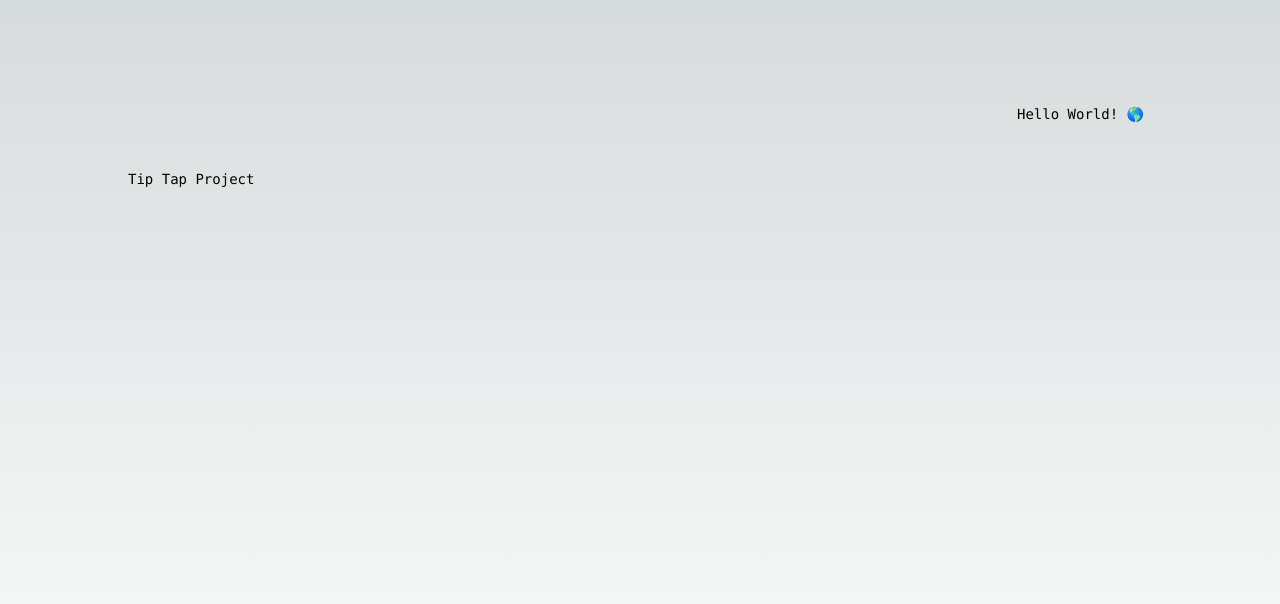
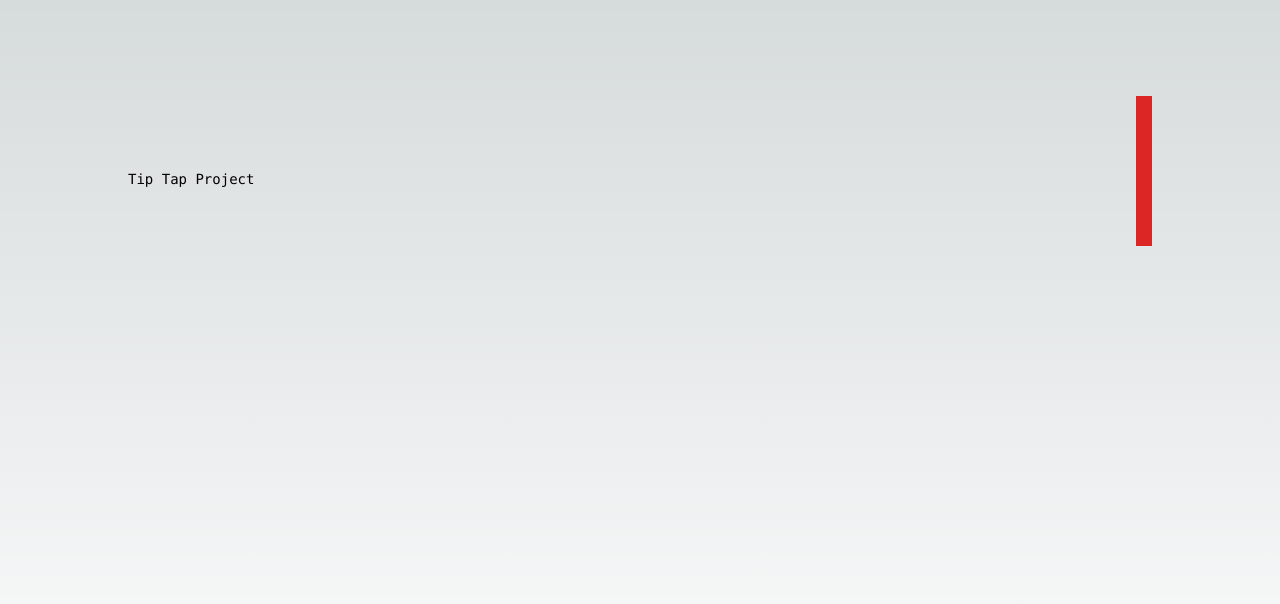
Before and after one commit to benroasting/tiptap-sandbox, a Next.js app: page / in a window 1280 px wide. Shown: the top 604 px of the page. Built offline with nearby package versions, Linux system fonts and the light colour scheme.

Commit message:
playing around with tiptap

```diff
--- a/app/components/tiptap.tsx
+++ b/app/components/tiptap.tsx
@@ -1,22 +1,28 @@
 'use client'
 
-import Blockquote from '@tiptap/extension-blockquote'
 import Document from '@tiptap/extension-document'
 import Paragraph from '@tiptap/extension-paragraph'
 import Text from '@tiptap/extension-text'
 import { useEditor, EditorContent, Editor } from '@tiptap/react'
-import StarterKit from '@tiptap/starter-kit'
+import { useRef } from 'react'
 
-const Tiptap = () => {
+const Tiptap = ({ content }: { content: string }) => {
+  const inputRef = useRef<HTMLInputElement>(null);
+
   const editor = useEditor({
     extensions: [
-      StarterKit,
+      Document,
+      Paragraph,
+      Text,
     ],
-    content: '<p>Hello World! 🌎️</p>',
+    content,
   })
 
   return (
-    <EditorContent editor={editor} className='mb-4 min-h-[150px] border-sm border-gray-300 p-2' />
+    <div>
+      <EditorContent editor={editor} className='mb-4 min-h-[150px] border-sm border-gray-300 bg-red-600 p-2' />
+    </div>
+
   )
 }
 
```
